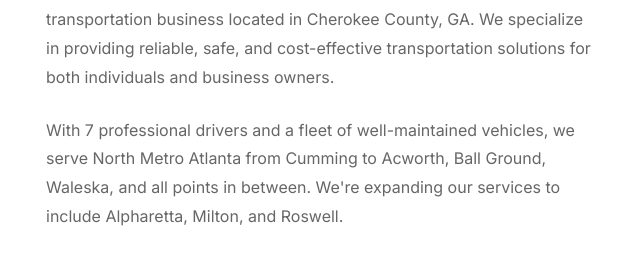
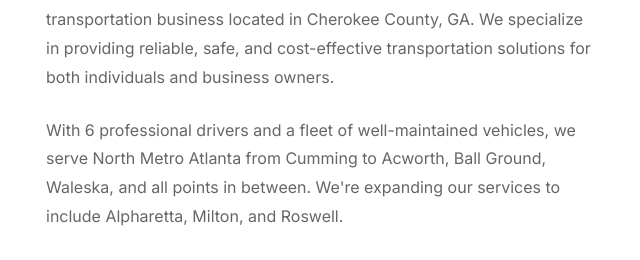
Before and after one commit to ricorolls/ricorolls.com, a plain HTML site: page index.html in a window 1280 px wide. Shown: the part 4224-4484 px from the top of the page, 14-654 px from the left. Drawn offline with Linux system fonts and the light colour scheme.

Commit message:
changing drivers from 7 to 6

```diff
--- a/index.html
+++ b/index.html
@@ -248,7 +248,7 @@
                 <div class="about-text">
                     <h2>About Rico Rolls</h2>
                     <p>My name is Justin and I am the proud owner of Rico Rolls, a transportation business located in Cherokee County, GA. We specialize in providing reliable, safe, and cost-effective transportation solutions for both individuals and business owners.</p>
-                    <p>With 7 professional drivers and a fleet of well-maintained vehicles, we serve North Metro Atlanta from Cumming to Acworth, Ball Ground, Waleska, and all points in between. We're expanding our services to include Alpharetta, Milton, and Roswell.</p>
+                    <p>With 6 professional drivers and a fleet of well-maintained vehicles, we serve North Metro Atlanta from Cumming to Acworth, Ball Ground, Waleska, and all points in between. We're expanding our services to include Alpharetta, Milton, and Roswell.</p>
                     <div class="about-features">
                         <div class="feature">
                             <i class="fas fa-clock"></i>
```
